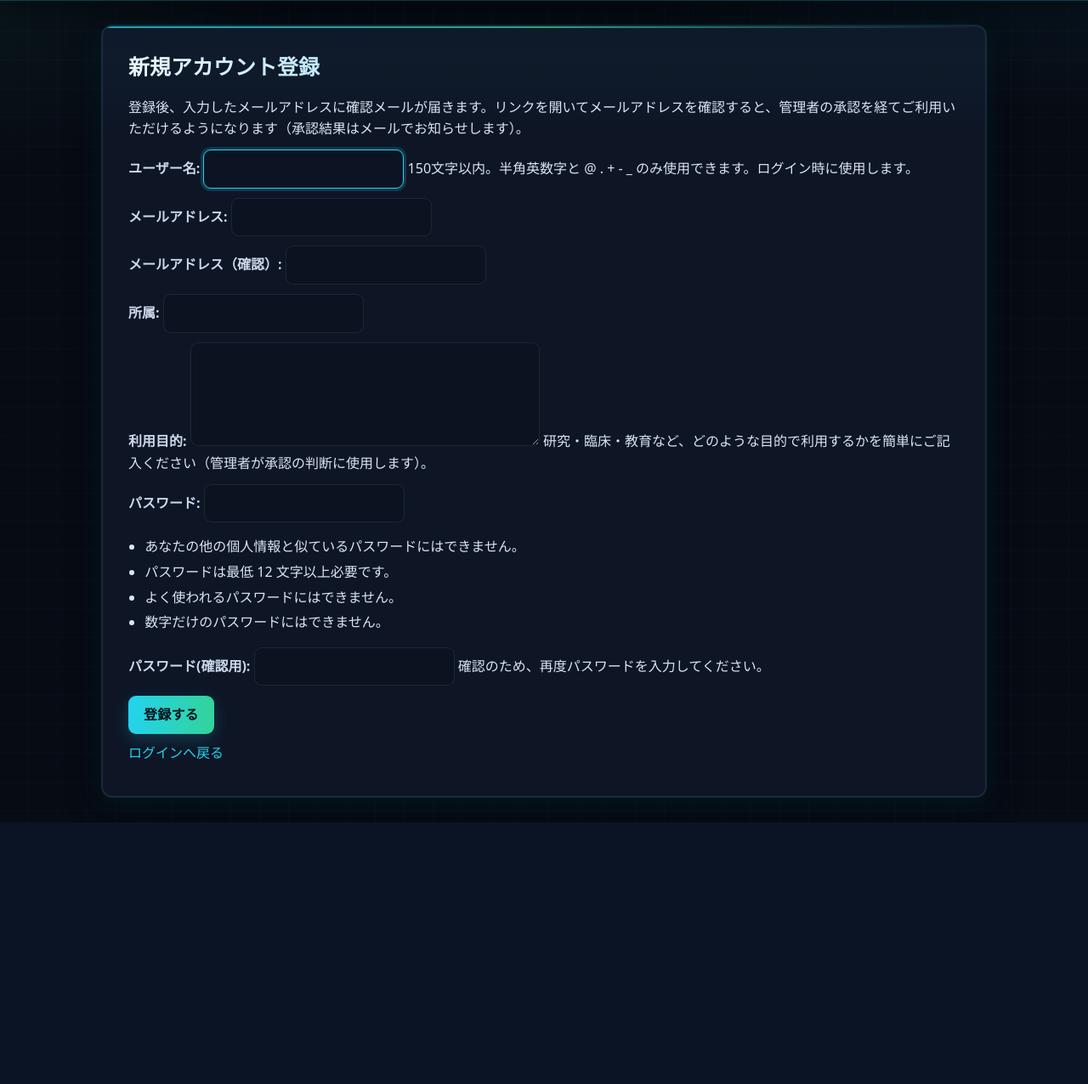
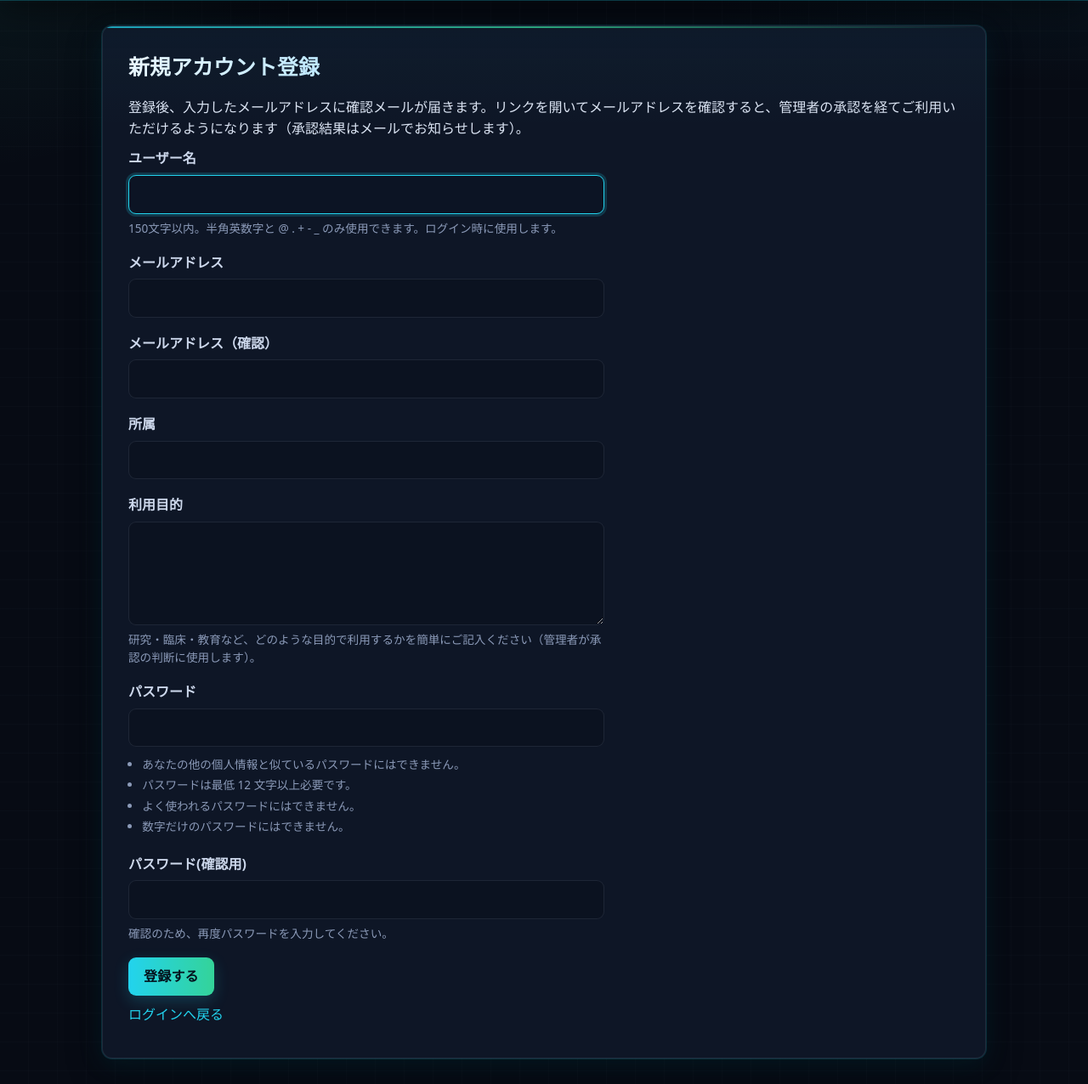
Before and after one commit to hnakahara/HUVar_app, a Django app: page /accounts/signup/ in a window 1280 px wide. Shown: the part 65-1341 px from the top of the page at 85% size. Before the commit the page ends 1033 px from the top, so only its background shows below. Run offline with Django 5.2, Linux system fonts and the light colour scheme; parts of the project's set-up code (start-up, migrations or seed data) failed here and were passed over.

Commit message:
modifeid layout and warning

```diff
--- a/static/css/app.css
+++ b/static/css/app.css
@@ -277,6 +277,47 @@ table button { padding: 6px 12px; font-size: .8rem; }
   font-size: .92rem;
 }
 .alert::before { content: "› "; color: var(--accent-2); font-family: var(--mono); }
+.alert-error {
+  background: rgba(248, 113, 113, .1);
+  border-color: rgba(248, 113, 113, .45);
+  color: var(--danger);
+  font-weight: 600;
+}
+.alert-error::before { color: var(--danger); }
+.alert-warning {
+  background: rgba(251, 191, 36, .1);
+  border-color: rgba(251, 191, 36, .4);
+  color: var(--warn);
+}
+.alert-warning::before { color: var(--warn); }
+
+/* ---- Stacked form fields (accounts/_form_fields.html: signup / login) ---- */
+.form-row {
+  display: flex; flex-direction: column; gap: 6px;
+  margin: 0 0 18px; max-width: 560px;
+}
+.form-row input[type="text"], .form-row input[type="password"],
+.form-row input[type="email"], .form-row textarea, .form-row select {
+  width: 100%; box-sizing: border-box;
+}
+.form-row textarea { min-height: 7em; resize: vertical; }
+.form-row .help { color: var(--muted); font-size: .85rem; line-height: 1.55; }
+.form-row .help ul { margin: .2em 0 0; padding-left: 1.2em; }
+.field-errors {
+  list-style: none; margin: 0; padding: 0;
+  color: var(--danger); font-size: .88rem; font-weight: 600;
+}
+.field-errors li { margin: 0; }
+.has-error label { color: var(--danger); }
+.has-error input, .has-error textarea, .has-error select { border-color: var(--danger); }
+.form-errors {
+  max-width: 560px; margin: 0 0 18px; padding: 10px 14px;
+  background: rgba(248, 113, 113, .1);
+  border: 1px solid rgba(248, 113, 113, .45);
+  border-radius: 10px;
+  color: var(--danger); font-weight: 600; font-size: .92rem;
+}
+.form-errors p { margin: .15em 0; }
 
 /* ---- Lists ---- */
 ul { padding-left: 1.2em; }
--- /dev/null
+++ b/templates/accounts/_form_fields.html
@@ -0,0 +1,23 @@
+{% load i18n %}
+{# 縦積みのフォーム描画（ラベル → 入力欄 → エラー → 説明）。エラーは赤字で表示する。 #}
+{% if form.errors %}
+<div class="form-errors" role="alert">
+    {# 項目ごとのエラーがあるときだけ「赤字の項目を確認」の案内を出す（"__all__" は全体エラー） #}
+    {% with n=form.errors|length %}
+    {% if form.non_field_errors %}{% if n > 1 %}<p>{% translate "入力内容にエラーがあります。赤字の項目を確認してください。" %}</p>{% endif %}
+    {% elif n %}<p>{% translate "入力内容にエラーがあります。赤字の項目を確認してください。" %}</p>{% endif %}
+    {% endwith %}
+    {% for e in form.non_field_errors %}<p>{{ e }}</p>{% endfor %}
+</div>
+{% endif %}
+{% for field in form.hidden_fields %}{{ field }}{% endfor %}
+{% for field in form.visible_fields %}
+<div class="form-row{% if field.errors %} has-error{% endif %}">
+    <label for="{{ field.id_for_label }}">{{ field.label }}</label>
+    {{ field }}
+    {% if field.errors %}
+    <ul class="field-errors">{% for e in field.errors %}<li>{{ e }}</li>{% endfor %}</ul>
+    {% endif %}
+    {% if field.help_text %}<div class="help" id="{{ field.auto_id }}_helptext">{{ field.help_text }}</div>{% endif %}
+</div>
+{% endfor %}
--- a/templates/accounts/signup.html
+++ b/templates/accounts/signup.html
@@ -6,7 +6,7 @@
 <p>{% translate "登録後、入力したメールアドレスに確認メールが届きます。リンクを開いてメールアドレスを確認すると、管理者の承認を経てご利用いただけるようになります（承認結果はメールでお知らせします）。" %}</p>
 <form method="post">
     {% csrf_token %}
-    {{ form.as_p }}
+    {% include "accounts/_form_fields.html" %}
     <button type="submit">{% translate "登録する" %}</button>
 </form>
 <p><a href="{% url 'accounts:login' %}">{% translate "ログインへ戻る" %}</a></p>
--- a/templates/base.html
+++ b/templates/base.html
@@ -41,7 +41,7 @@
     <main class="container">
         {% if messages %}
             <div class="messages">
-                {% for message in messages %}<div class="alert">{{ message }}</div>{% endfor %}
+                {% for message in messages %}<div class="alert{% if message.tags %} alert-{{ message.tags }}{% endif %}">{{ message }}</div>{% endfor %}
             </div>
         {% endif %}
         <div class="card">
--- a/templates/registration/login.html
+++ b/templates/registration/login.html
@@ -5,7 +5,7 @@
 <h1>{% translate "ログイン" %}</h1>
 <form method="post">
     {% csrf_token %}
-    {{ form.as_p }}
+    {% include "accounts/_form_fields.html" %}
     <button type="submit">{% translate "ログイン" %}</button>
 </form>
 <p>{% translate "アカウントをお持ちでない方は" %}
```
Also changed, not shown: accounts/tests.py (+12 -0 lines), locale/en/LC_MESSAGES/django.po.
